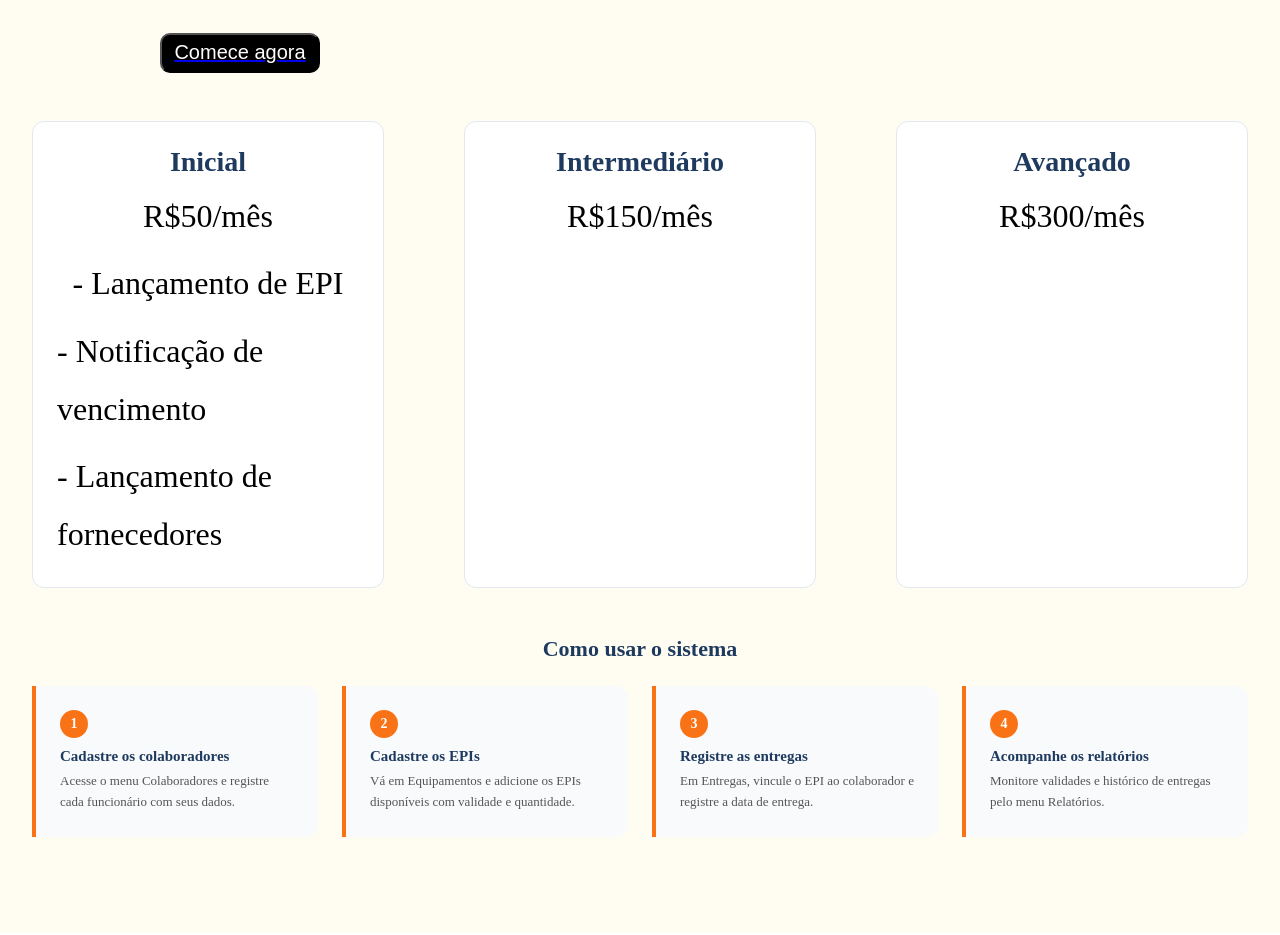
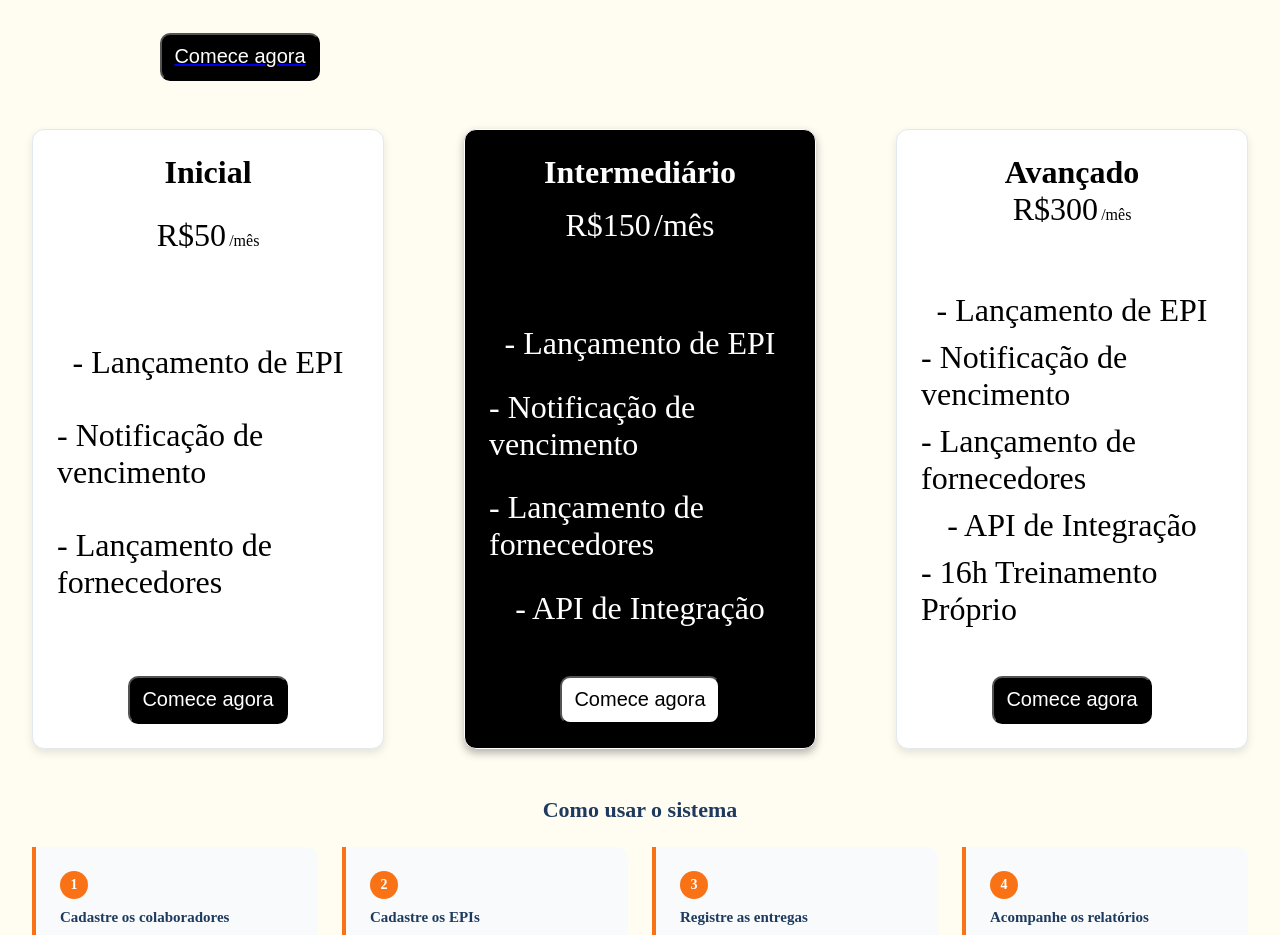
Before and after one commit to giovanineves02/systemEpi, a Vue app: page / in a window 1280 px wide. Shown: the part 1000-1935 px from the top of the page. Built offline with nearby package versions, Linux system fonts and the light colour scheme.

Commit message:
update cards price

```diff
--- a/src/views/Home.vue
+++ b/src/views/Home.vue
@@ -29,22 +29,45 @@
 
       <div class="card">                                                           <!-- card: plano inicial -->
 
-        <span class="card__numero">Inicial</span>                                     <!-- plano em destaque -->
-        <span class="card__label">R$50/mês</span>
-       <span class="card__label">- Lançamento de EPI</span>
-        <span class="card__label">- Notificação de vencimento</span>
-        <span class="card__label">- Lançamento de fornecedores</span>                                       <!-- preço do plano -->
+        <span class="card__numero1">Inicial</span>                                     <!-- plano em destaque -->
+        <div class="card__preco">
+          <span class="card__valor1">R$50</span>
+          <span class="card__valor4">/mês</span>
+        </div>
+       <span class="card__label1">- Lançamento de EPI</span>
+        <span class="card__label2">- Notificação de vencimento</span>
+        <span class="card__label3">- Lançamento de fornecedores</span>
+         <button class="button_solicitar_orcamento1">Comece agora</button>                                          <!-- preço do plano -->
       </div>                                                                       <!-- fecha o card -->
 
-      <div class="card">                                                           <!-- card: plano intermediário -->
-        <span class="card__numero">Intermediário</span>                                      <!-- plano em destaque -->
-        <span class="card__label">R$150/mês</span>                            <!-- preço do plano -->
-      </div>                                                                       <!-- fecha o card -->
+      <div class="card2">                                                           <!-- card: plano inicial -->
 
-      <div class="card">                                                           <!-- card: plano avançado -->
-        <span class="card__numero">Avançado</span>                                      <!-- plano em destaque -->
-        <span class="card__label">R$300/mês</span>                       <!-- preço do plano -->
-      </div>                                                                       <!-- fecha o card -->
+        <span class="card__numero2">Intermediário</span>                                     <!-- plano em destaque -->
+        <div class="card__preco">
+          <span class="card__valor1">R$150</span>
+          <span class="card__valor4">/mês</span>
+        </div>
+       <span class="card__label1">- Lançamento de EPI</span>
+        <span class="card__label2">- Notificação de vencimento</span>
+        <span class="card__label3">- Lançamento de fornecedores</span>
+        <span class="card__label3">- API de Integração</span>
+        <button class="button_solicitar_orcamento2">Comece agora</button>
+      </div>                                                                          <!-- fecha o card -->
+
+      <div class="card3">                                                           <!-- card: plano inicial -->
+
+        <span class="card__numero3">Avançado</span>                                     <!-- plano em destaque -->
+        <div class="card__preco">
+          <span class="card__valor1">R$300</span>
+          <span class="card__valor4">/mês</span>
+        </div>
+       <span class="card__label1">- Lançamento de EPI</span>
+        <span class="card__label2">- Notificação de vencimento</span>
+        <span class="card__label3">- Lançamento de fornecedores</span>
+        <span class="card__label3">- API de Integração</span>
+        <span class="card__label3">- 16h Treinamento Próprio</span>
+        <button class="button_solicitar_orcamento3">Comece agora</button>
+      </div>                                                                     <!-- fecha o card -->
     </section>                                                                     <!-- fecha a seção de cards -->
 
     <!-- ========== COMO USAR ========== -->
@@ -164,7 +187,7 @@ import Header from '../components/Header.vue';
 }
 
 /* estilo do <div class="card"> */
-.card {
+.card, .card3 {
   display: flex;                                                                   /* empilha os filhos */
   flex-direction: column;                                                          /* ícone, número e label um abaixo do outro */
   align-items: center;                                                             /* centraliza horizontalmente */
@@ -172,6 +195,22 @@ import Header from '../components/Header.vue';
   background: #ffffff;                                                             /* fundo branco */
   border: 1px solid #E2E8F0;                                                       /* borda cinza clara */
   border-radius: 12px;                                                             /* cantos arredondados */
+  min-height: 500px;                                                               /* altura mínima para alinhar botões */
+  justify-content: space-between;                                                  /* distribui espaço entre elementos */
+  box-shadow: 0 4px 8px rgba(0, 0, 0, 0.1);                                       /* sombra suave */
+}
+
+.card2 {
+  display: flex;                                                                   /* empilha os filhos */
+  flex-direction: column;                                                          /* ícone, número e label um abaixo do outro */
+  align-items: center;                                                             /* centraliza horizontalmente */
+  padding: 1.5rem;                                                                 /* espaço interno do card */
+  background: #000000;                                                             /* fundo branco */
+  border: 1px solid #ffffff;                                                       /* borda cinza clara */
+  border-radius: 12px;
+  min-height: 500px;                                                               /* altura mínima para alinhar botões */
+  justify-content: space-between;                                                  /* distribui espaço entre elementos */
+  box-shadow: 0 4px 8px rgba(0, 0, 0, 0.3);                                       /* sombra mais intensa para card escuro */
 }
 
 /* estilo do <div class="card card--alerta"> */
@@ -187,10 +226,10 @@ import Header from '../components/Header.vue';
 }
 
 /* estilo do <span class="card__numero"> */
-.card__numero {
-  font-size: 28px;                                                                 /* número grande em destaque */
+.card__numero1, .card__numero2, .card__numero3 {
+  font-size: 2rem;                                                                 /* número grande em destaque */
   font-weight: 700;                                                                /* número em negrito */
-  color: #1E3A5F;                                                                  /* azul escuro */
+  color: #000000;                                                                  /* azul escuro */
 }
 
 /* estilo do <span class="card__label"> */
@@ -279,7 +318,7 @@ import Header from '../components/Header.vue';
 .button_Comece_agora {
   background-color: #000000;
   width: 10rem;
-  height: 40px;
+  height: 3rem;
   border-radius: 10px;
   display: flex;
   justify-content: center;
@@ -292,4 +331,84 @@ import Header from '../components/Header.vue';
 }
 
 
+
+.card__label1 {
+  font-size: 2rem;
+  color: #000000;
+  margin-top: 4rem;
+  gap:  1.75rem;
+}
+
+.card__label2 {
+  font-size: 2rem;
+  color: #000000;
+  margin-top: 10px;
+  gap:  1.75rem;
+}
+.card__label3 {
+  font-size: 2rem;
+  color: #000000;
+  margin-top: 10px;
+  gap: 1.75rem;
+}
+
+.card2 .card__numero2,
+.card2 .card__valor1,
+.card2 .card__valor4,
+.card2 .card__label1,
+.card2 .card__label2,
+.card2 .card__label3 {
+  color: #ffffff;
+  font-size: 2rem;
+}
+
+.card .card__valor1 {
+  color: #000000;
+  font-size: 2rem;
+}
+.card3 .card__valor1 {
+  color: #000000;
+  font-size: 2rem;
+}
+
+.card__preco {
+  display: flex;
+  align-items: baseline;
+  justify-content: center;
+  gap: 0.2rem;
+  flex-wrap: nowrap;
+  white-space: nowrap;
+}
+
+.button_solicitar_orcamento1 , .button_solicitar_orcamento3{
+  background-color: #000000;
+  width: 10rem;
+  height: 3rem;
+  border-radius: 10px;
+  display: flex;
+  justify-content: center;
+  align-items: center;
+  font-size: 1.25rem;
+  cursor: pointer;
+  text-decoration: none;
+  color: white;
+    margin-top: 3rem;
+}
+
+.button_solicitar_orcamento2 {
+  background-color: #ffffff;
+  width: 10rem;
+  height: 3rem;
+  border-radius: 10px;
+  display: flex;
+  justify-content: center;
+  align-items: center;
+  font-size: 1.25rem;
+  cursor: pointer;
+  text-decoration: none;
+  color: rgb(0, 0, 0);
+  gap: 2rem;
+  margin-top: 2rem;
+}
+
 </style>
```
